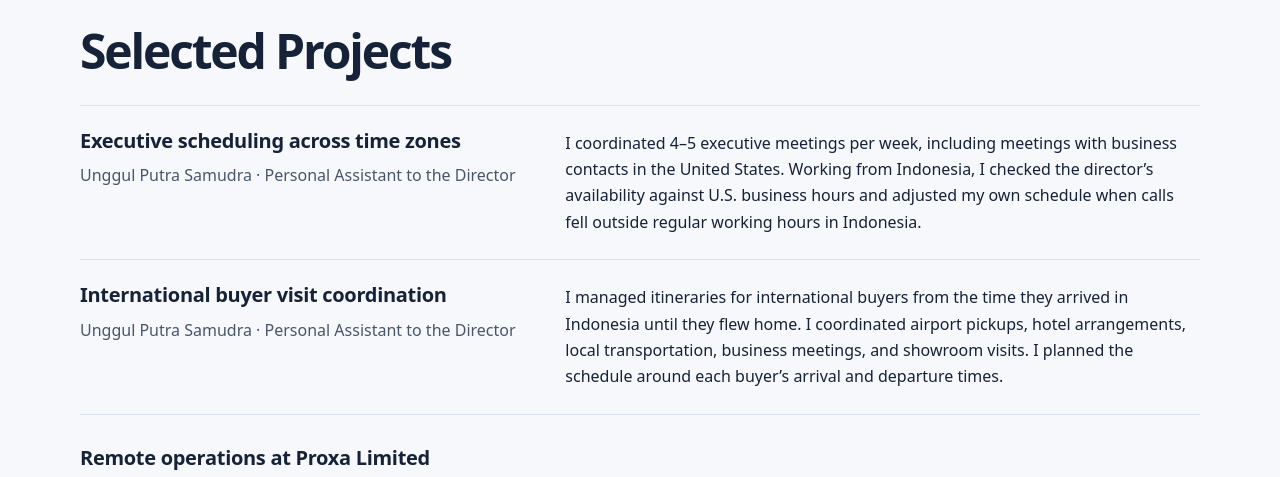
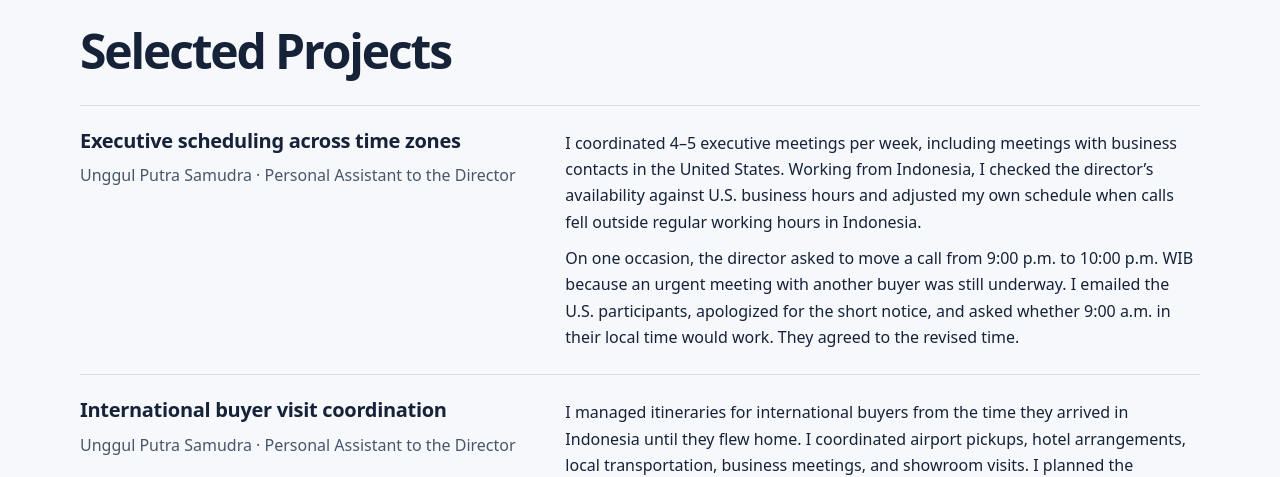
Before and after one commit to wulanpudjianto76/Portofolio, a plain HTML site: page index.html in a window 1280 px wide. Shown: the part 1460-1937 px from the top of the page. Drawn offline with Linux system fonts and the light colour scheme.

Commit message:
Add real example of rescheduling a US meeting

```diff
--- a/index.html
+++ b/index.html
@@ -137,7 +137,8 @@ footer { color: var(--muted); }
 <div class="cases">
 <article>
   <div><h3>Executive scheduling across time zones</h3><p class="meta">Unggul Putra Samudra · Personal Assistant to the Director</p></div>
-  <div class="detail"><p>I coordinated 4–5 executive meetings per week, including meetings with business contacts in the United States. Working from Indonesia, I checked the director’s availability against U.S. business hours and adjusted my own schedule when calls fell outside regular working hours in Indonesia.</p></div>
+  <div class="detail"><p>I coordinated 4–5 executive meetings per week, including meetings with business contacts in the United States. Working from Indonesia, I checked the director’s availability against U.S. business hours and adjusted my own schedule when calls fell outside regular working hours in Indonesia.</p>
+<p>On one occasion, the director asked to move a call from 9:00 p.m. to 10:00 p.m. WIB because an urgent meeting with another buyer was still underway. I emailed the U.S. participants, apologized for the short notice, and asked whether 9:00 a.m. in their local time would work. They agreed to the revised time.</p></div>
 </article>
 <article>
   <div><h3>International buyer visit coordination</h3><p class="meta">Unggul Putra Samudra · Personal Assistant to the Director</p></div>
```
